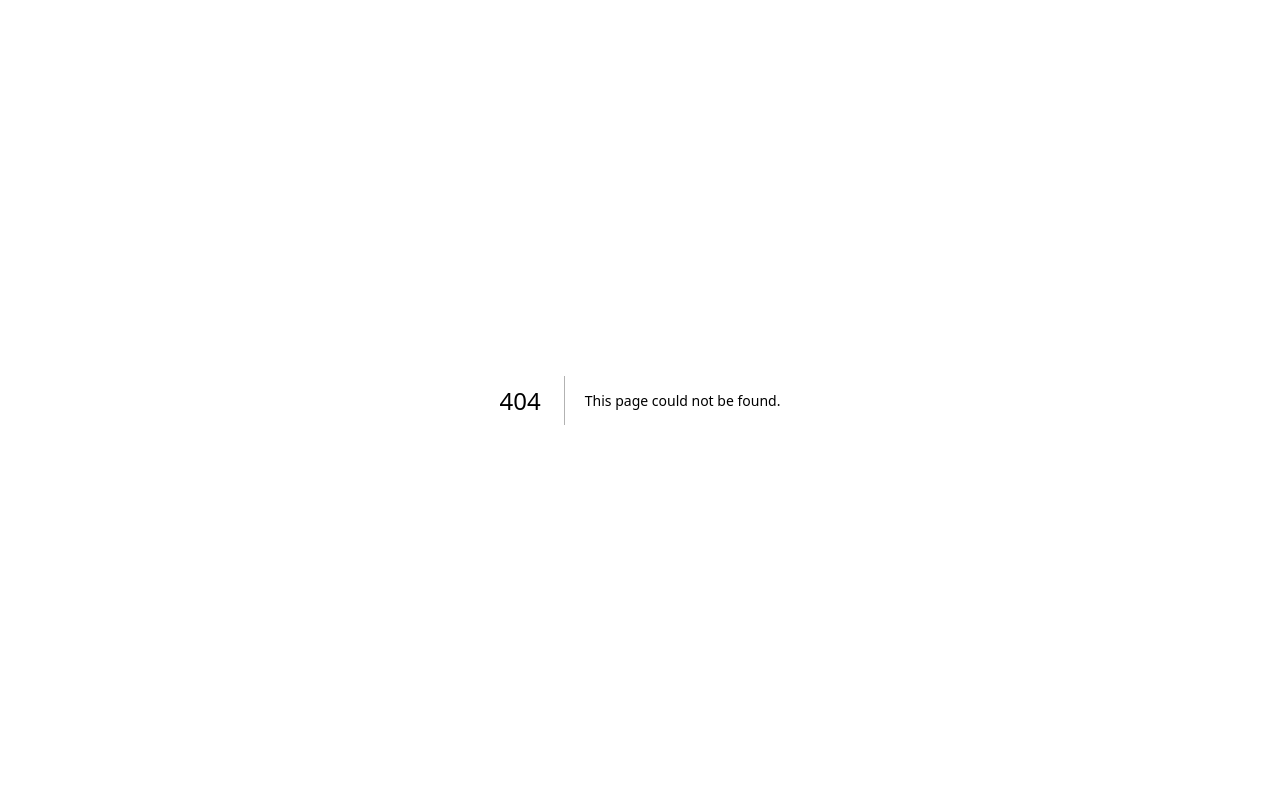
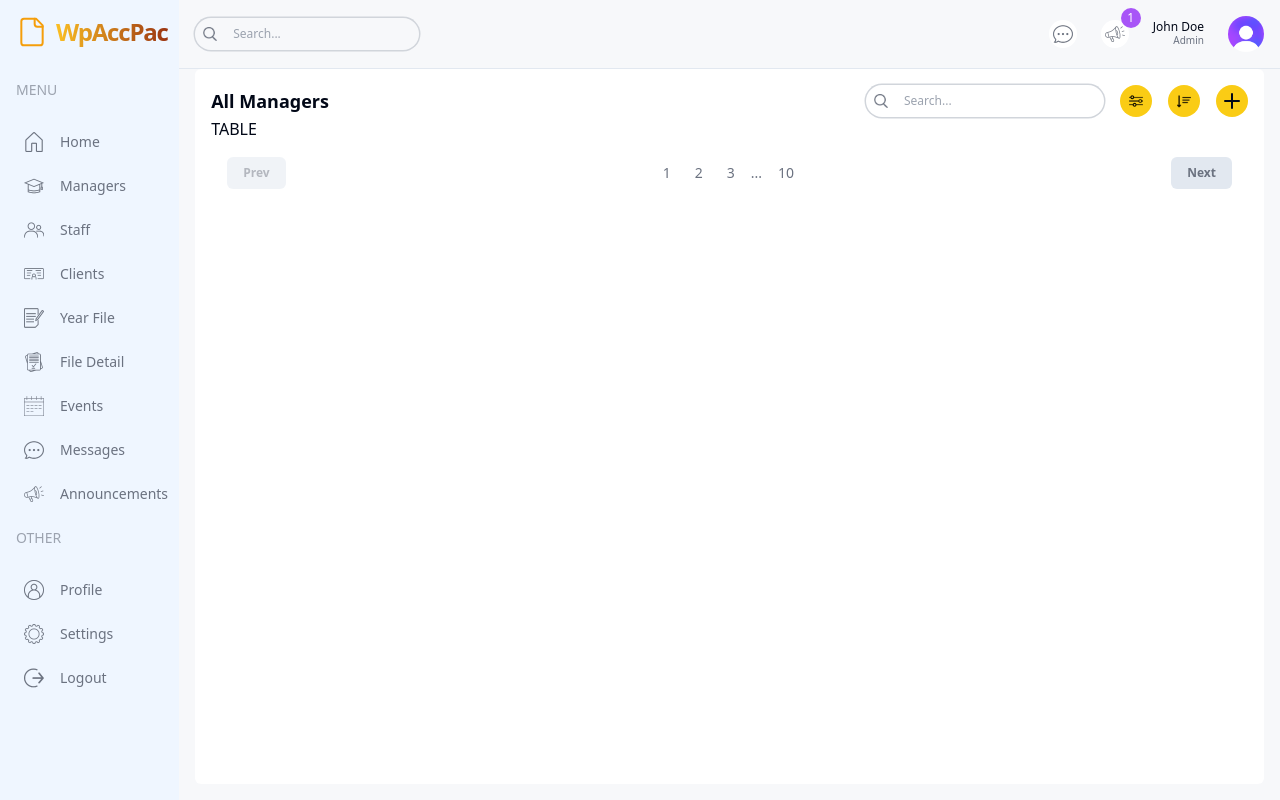
Before and after one commit to NeilRow56/wp_nov_2024, a Next.js app: page /list/managers in a window 1280 px wide. Before the commit this address had no page. Built offline with nearby package versions, Linux system fonts and the light colour scheme.

Commit message:
Added TableSearch and Pagination components to manager list page

```diff
--- /dev/null
+++ b/src/app/(dashboard)/list/managers/page.tsx
@@ -0,0 +1,37 @@
+import Pagination from "@/components/dashboard/Pagination";
+import TableSearch from "@/components/dashboard/TableSearch";
+import { Plus } from "lucide-react";
+import Image from "next/image";
+import React from "react";
+
+const ManagersListPage = () => {
+  return (
+    <div className="m-4 mt-0 flex-1 rounded-md bg-white p-4">
+      {/* TOP */}
+      <div className="flex items-center justify-between">
+        <h1 className="hidden text-lg font-semibold md:block">All Managers</h1>
+        <div className="flex w-full flex-col items-center gap-4 md:w-auto md:flex-row">
+          <TableSearch />
+          <div className="flex items-center gap-4 self-end">
+            <button className="flex h-8 w-8 items-center justify-center rounded-full bg-yellow-400">
+              <Image src="/filter.png" alt="" width={14} height={14} />
+            </button>
+            <button className="flex h-8 w-8 items-center justify-center rounded-full bg-yellow-400">
+              <Image src="/sort.png" alt="" width={14} height={14} />
+            </button>
+
+            <button className="flex h-8 w-8 items-center justify-center rounded-full bg-yellow-400">
+              <Plus />
+            </button>
+          </div>
+        </div>
+      </div>
+      {/* LIST */}
+      TABLE
+      {/* PAGINATION */}
+      <Pagination />
+    </div>
+  );
+};
+
+export default ManagersListPage;
--- /dev/null
+++ b/src/components/dashboard/Pagination.tsx
@@ -0,0 +1,24 @@
+const Pagination = () => {
+  return (
+    <div className="flex items-center justify-between p-4 text-gray-500">
+      <button
+        disabled
+        className="rounded-md bg-slate-200 px-4 py-2 text-xs font-semibold disabled:cursor-not-allowed disabled:opacity-50"
+      >
+        Prev
+      </button>
+      <div className="flex items-center gap-2 text-sm">
+        <button className="bg-lamaSky rounded-sm px-2">1</button>
+        <button className="rounded-sm px-2">2</button>
+        <button className="rounded-sm px-2">3</button>
+        ...
+        <button className="rounded-sm px-2">10</button>
+      </div>
+      <button className="rounded-md bg-slate-200 px-4 py-2 text-xs font-semibold disabled:cursor-not-allowed disabled:opacity-50">
+        Next
+      </button>
+    </div>
+  );
+};
+
+export default Pagination;
--- /dev/null
+++ b/src/components/dashboard/TableSearch.tsx
@@ -0,0 +1,16 @@
+import Image from "next/image";
+
+const TableSearch = () => {
+  return (
+    <div className="flex w-full items-center gap-2 rounded-full px-2 text-xs ring-[1.5px] ring-gray-300 md:w-auto">
+      <Image src="/search.png" alt="" width={14} height={14} />
+      <input
+        type="text"
+        placeholder="Search..."
+        className="w-[200px] bg-transparent p-2 outline-none"
+      />
+    </div>
+  );
+};
+
+export default TableSearch;
```
